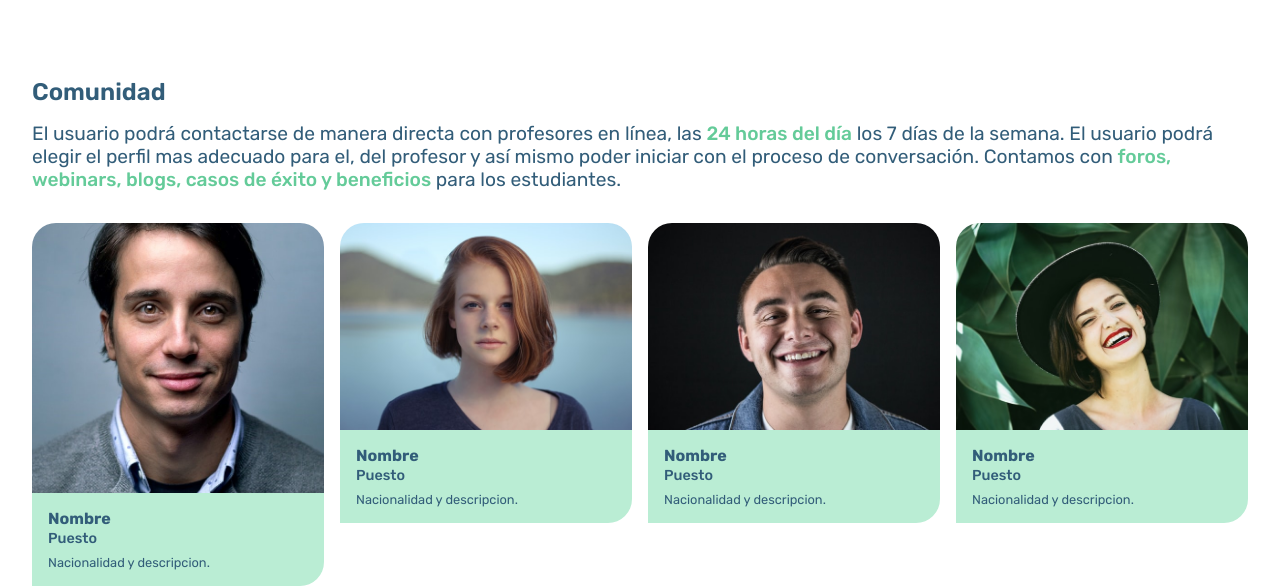
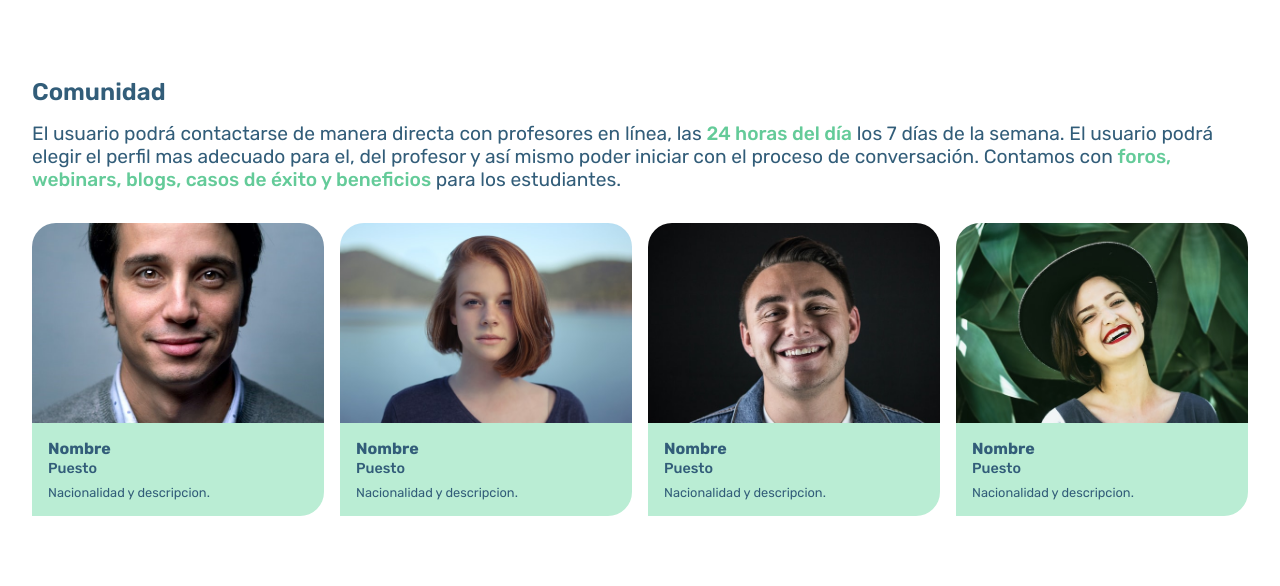
Before and after one commit to f-antonelli/being, a website: page index.html in a window 1280 px wide. Shown: the part 2083-2669 px from the top of the page. After the commit the page ends 2622 px from the top, so only its background shows below. Drawn offline with Linux system fonts and the light colour scheme.

Commit message:
hotfix: fix cards img size

```diff
--- a/index.html
+++ b/index.html
@@ -81,7 +81,7 @@
         brindamos.
       </h3>
       <div class="container-mockup">
-        <img class="mockup--img" src="./assets/images/mockup.png" alt="mockup" />
+        <img src="./assets/images/mockup.png" alt="mockup" />
       </div>
     </section>
 
@@ -101,7 +101,9 @@
       <div class="card__wrapper">
         <!--Card 1-->
         <div class="card">
+          <div class="container--imgcard">
             <img src="./assets/images/man-1.jpg" alt="man-1" class="card--img" />
+          </div>
           <div class="card__content">
             <h4 class="card--title">Nombre</h4>
             <span class="card--work">Puesto</span>
@@ -110,11 +112,13 @@
         </div>
         <!--Card 2-->
         <div class="card">
+          <div class="container--imgcard">
             <img
               src="./assets/images/woman-1.jpg"
               alt="woman-1"
               class="card--img"
             />
+          </div>
           <div class="card__content">
             <h4 class="card--title">Nombre</h4>
             <span class="card--work">Puesto</span>
@@ -123,7 +127,9 @@
         </div>
         <!--Card 3-->
         <div class="card">
+          <div class="container--imgcard">
             <img src="./assets/images/man-2.jpg" alt="man-2" class="card--img" />
+          </div>
           <div class="card__content">
             <h4 class="card--title">Nombre</h4>
             <span class="card--work">Puesto</span>
@@ -132,11 +138,13 @@
         </div>
         <!--Card 4-->
         <div class="card">
+          <div class="container--imgcard">
             <img
               src="./assets/images/woman-2.jpg"
               alt="woman-2"
               class="card--img"
             />
+          </div>
           <div class="card__content">
             <h4 class="card--title">Nombre</h4>
             <span class="card--work">Puesto</span>
--- a/scss/components/_community.scss
+++ b/scss/components/_community.scss
@@ -27,10 +27,21 @@
       .card{
          display: flex;
          flex-direction: column;
-         .card--img{
-            object-fit: cover;
-            height: 90%;
-            border-radius: 1.5rem 1.5rem 0 0;
+         height: 19rem;
+         .container--imgcard{
+            position: relative;
+            width: 100%;
+            height: 200px;
+            img{
+               position: absolute;
+               top: 0;
+               left: 0;
+               width: 100%;
+               height: 100%;
+               object-fit: cover;
+               border-radius: 1.5rem 1.5rem 0 0;
+               overflow: hidden;
+            }
          }
          .card__content{
             padding: 1rem;
```
Also changed, not shown: css/style.css. Lines whose indentation alone changed are shown as unchanged.
